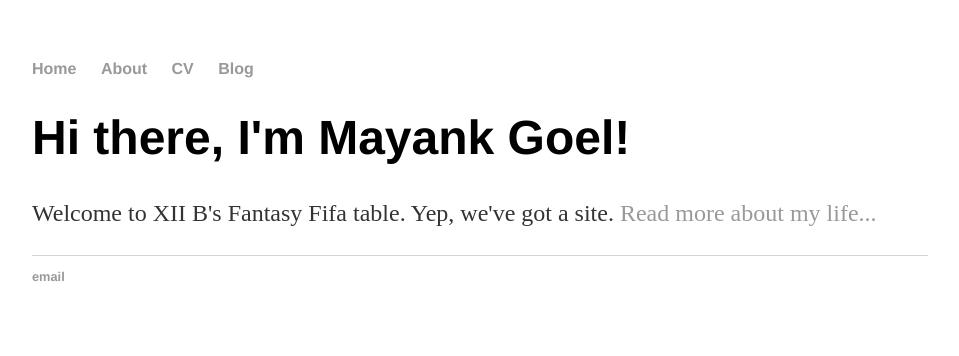
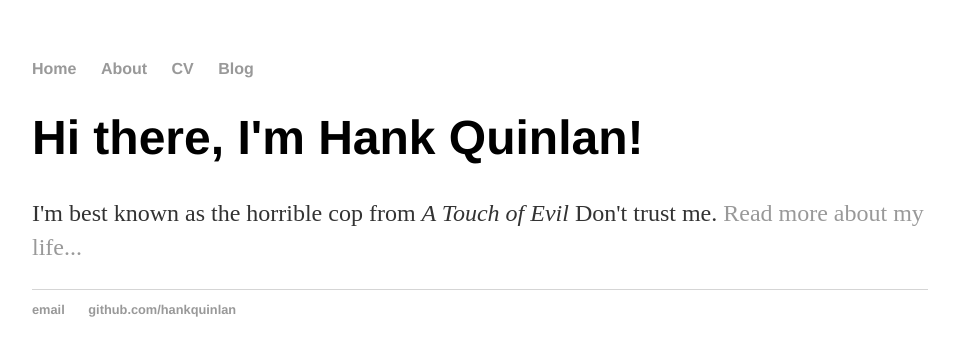
Before and after one commit to fantasyfifa/fantasyfifa.github.io, a Jekyll site: the page built from index.html, in a window 1280 px wide. Shown: the top 356 px of the page, without its empty margins (160-1119 px from the left). Built offline with Jekyll 4.4.1, drawn with Linux system fonts in a browser that asks for light colours.

Commit message:
Update index.html

```diff
--- a/index.html
+++ b/index.html
@@ -1,30 +1,8 @@
-<!DOCTYPE html>
-<html>
-	<head>
-		<title>Fantasy Fifa for XII B</title>
-		<!-- link to main stylesheet -->
-		<link rel="stylesheet" type="text/css" href="/css/main.css">
-	</head>
-	<body>
-		<nav>
-    		<ul>
-        		<li><a href="/">Home</a></li>
-	        	<li><a href="/about">About</a></li>
-        		<li><a href="/cv">CV</a></li>
-        		<li><a href="/blog">Blog</a></li>
-    		</ul>
-		</nav>
-		<div class="container">
-    		<div class="blurb">
-        		<h1>Hi there, I'm Mayank Goel!</h1>
-				<p>Welcome to XII B's Fantasy Fifa table.</em> Yep, we've got a site. <a href="/about">Read more about my life...</a></p>
-    		</div><!-- /.blurb -->
-		</div><!-- /.container -->
-		<footer>
-    		<ul>
-        		<li><a href="mailto:themayankgoel28@gmail.com">email</a></li>
-			<li><a href="https://github.com/fantasyfifa/fantasyfifa</a></li>
-			</ul>
-		</footer>
-	</body>
-</html>
+---
+layout: default
+title: Hank Quinlan, Horrible Cop
+---
+<div class="blurb">
+	<h1>Hi there, I'm Hank Quinlan!</h1>
+	<p>I'm best known as the horrible cop from <em>A Touch of Evil</em> Don't trust me. <a href="/about">Read more about my life...</a></p>
+</div><!-- /.blurb -->
```
